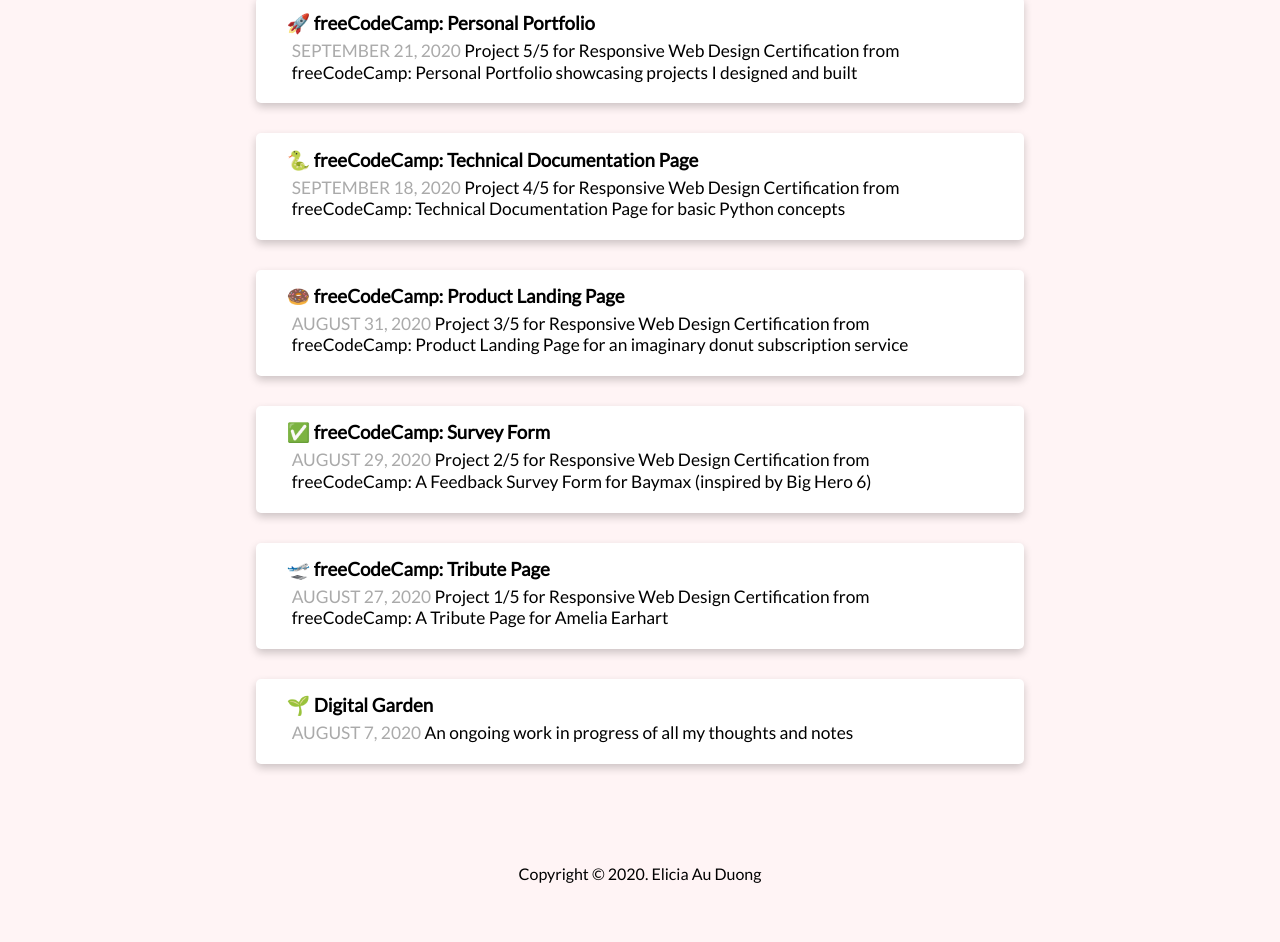
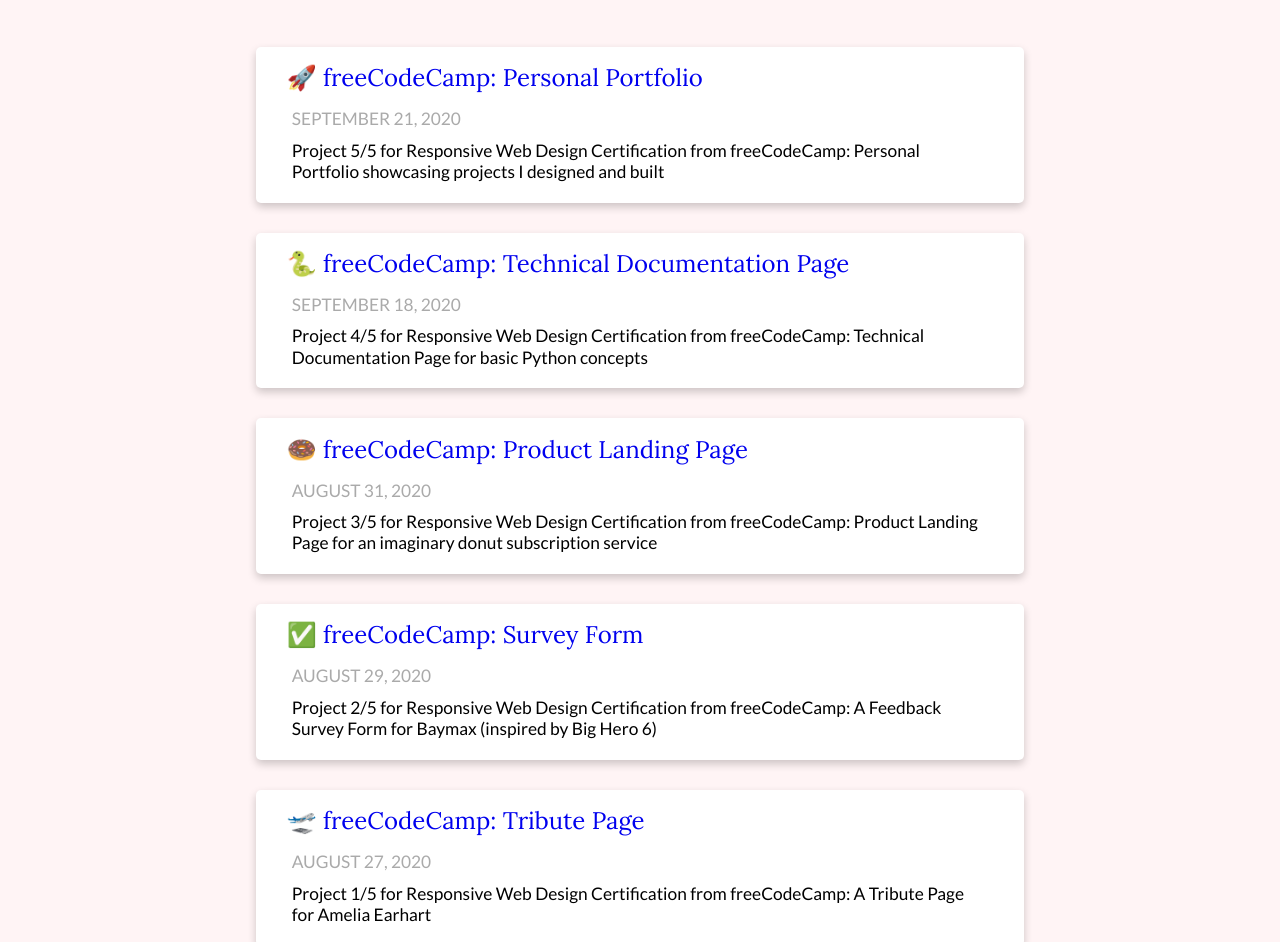
Before and after one commit to eliciaauduong/blog, a Gatsby site: page /projects in a window 1280 px wide. Shown: the part 210-1152 px from the top of the page. Before the commit the page ends 1103 px from the top, so only its background shows below. Built offline with nearby package versions, Linux system fonts and the light colour scheme; Gatsby itself is replaced by a stand-in of ours.

Commit message:
created projects page layout template

```diff
--- a/src/pages/projects.js
+++ b/src/pages/projects.js
@@ -4,122 +4,128 @@
 export default function Home() {
   return (
     <Layout>
+      <main class="sub-page">
         <h1>Projects</h1>
-      <div id="projects">
+        <section id="projects">
           <div class="project-tile">
-          <h3>
             <a
               href="https://codepen.io/eliciaauduong/full/zYqmeZg"
-              class="project-title"
               target="_blank"
+              rel="noreferrer"
             >
+              <h2>
                 <span role="img" aria-label="rocket">
                   🚀
                 </span>{" "}
                 freeCodeCamp: Personal Portfolio
+              </h2>
             </a>
-          </h3>
+            <p class="project-date">September 21, 2020</p>
             <p id="project-desc">
-            <span class="project-date">September 21, 2020</span> Project 5/5 for
-            Responsive Web Design Certification from freeCodeCamp: Personal
-            Portfolio showcasing projects I designed and built
+              Project 5/5 for Responsive Web Design Certification from
+              freeCodeCamp: Personal Portfolio showcasing projects I designed
+              and built
             </p>
           </div>
           <div class="project-tile">
-          <h3>
             <a
               href="https://codepen.io/eliciaauduong/full/KKzxrqz"
-              class="project-title"
               target="_blank"
+              rel="noreferrer"
             >
+              <h2>
                 <span role="img" aria-label="snake">
                   🐍
                 </span>{" "}
                 freeCodeCamp: Technical Documentation Page
+              </h2>
             </a>
-          </h3>
+            <p class="project-date">September 18, 2020</p>
             <p id="project-desc">
-            <span class="project-date">September 18, 2020</span> Project 4/5 for
-            Responsive Web Design Certification from freeCodeCamp: Technical
-            Documentation Page for basic Python concepts
+              Project 4/5 for Responsive Web Design Certification from
+              freeCodeCamp: Technical Documentation Page for basic Python
+              concepts
             </p>
           </div>
           <div class="project-tile">
-          <h3>
             <a
               href="https://codepen.io/eliciaauduong/full/QWNMbze"
-              class="project-title"
               target="_blank"
+              rel="noreferrer"
             >
+              <h2>
                 <span role="img" aria-label="doughnut">
                   🍩
                 </span>{" "}
                 freeCodeCamp: Product Landing Page
+              </h2>
             </a>
-          </h3>
+            <p class="project-date">August 31, 2020</p>
             <p id="project-desc">
-            <span class="project-date">August 31, 2020</span> Project 3/5 for
-            Responsive Web Design Certification from freeCodeCamp: Product
-            Landing Page for an imaginary donut subscription service
+              Project 3/5 for Responsive Web Design Certification from
+              freeCodeCamp: Product Landing Page for an imaginary donut
+              subscription service
             </p>
           </div>
           <div class="project-tile">
-          <h3>
             <a
               href="https://codepen.io/eliciaauduong/full/poywRpw"
-              class="project-title"
               target="_blank"
+              rel="noreferrer"
             >
+              <h2>
                 <span role="img" aria-label="check mark button">
                   ✅
                 </span>{" "}
                 freeCodeCamp: Survey Form
+              </h2>
             </a>
-          </h3>
+            <p class="project-date">August 29, 2020</p>
             <p id="project-desc">
-            <span class="project-date">August 29, 2020</span> Project 2/5 for
-            Responsive Web Design Certification from freeCodeCamp: A Feedback
-            Survey Form for Baymax (inspired by Big Hero 6)
+              Project 2/5 for Responsive Web Design Certification from
+              freeCodeCamp: A Feedback Survey Form for Baymax (inspired by Big
+              Hero 6)
             </p>
           </div>
           <div class="project-tile">
-          <h3>
             <a
               href="https://codepen.io/eliciaauduong/full/gOrgXGW"
-              class="project-title"
               target="_blank"
+              rel="noreferrer"
             >
+              <h2>
                 <span role="img" aria-label="airplane departure">
                   🛫
                 </span>{" "}
                 freeCodeCamp: Tribute Page
+              </h2>
             </a>
-          </h3>
+            <p class="project-date">August 27, 2020</p>
             <p id="project-desc">
-            <span class="project-date">August 27, 2020</span> Project 1/5 for
-            Responsive Web Design Certification from freeCodeCamp: A Tribute
-            Page for Amelia Earhart
+              Project 1/5 for Responsive Web Design Certification from
+              freeCodeCamp: A Tribute Page for Amelia Earhart
             </p>
           </div>
           <div class="project-tile">
-          <h3>
             <a
               href="https://eliciaauduong.github.io/digital-garden/"
-              class="project-title"
               target="_blank"
+              rel="noreferrer"
             >
+              <h2>
                 <span role="img" aria-label="seedling">
                   🌱
                 </span>{" "}
                 Digital Garden
+              </h2>
             </a>
-          </h3>
+            <p class="project-date">August 7, 2020</p>
             <p id="project-desc">
-            <span class="project-date">August 7, 2020</span> An ongoing work in
-            progress of all my thoughts and notes
+              An ongoing work in progress of all my thoughts and notes
             </p>
           </div>
-      </div>
+        </section>
+      </main>
     </Layout>
   )
 }
```
Lines whose indentation alone changed are shown as unchanged.
